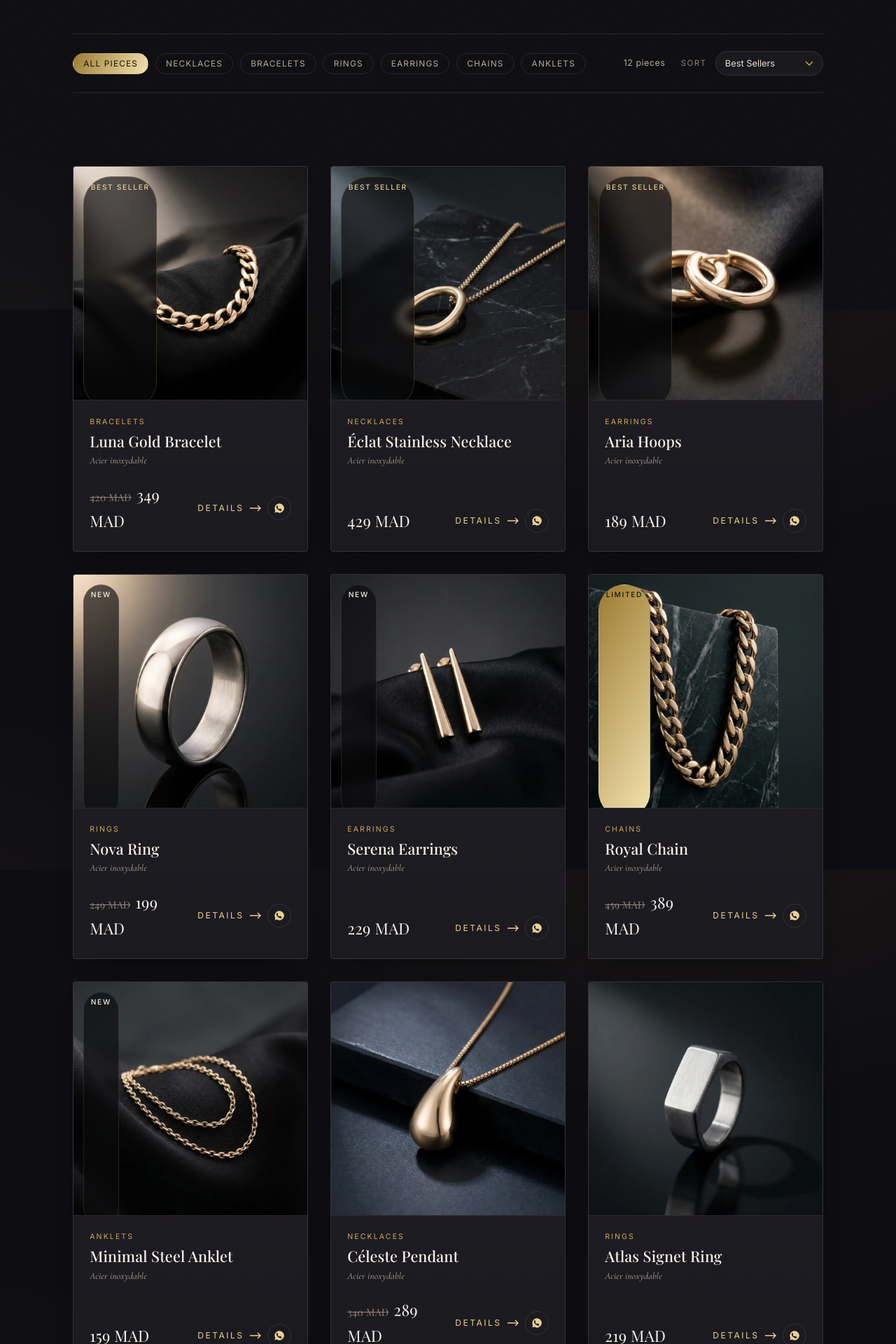
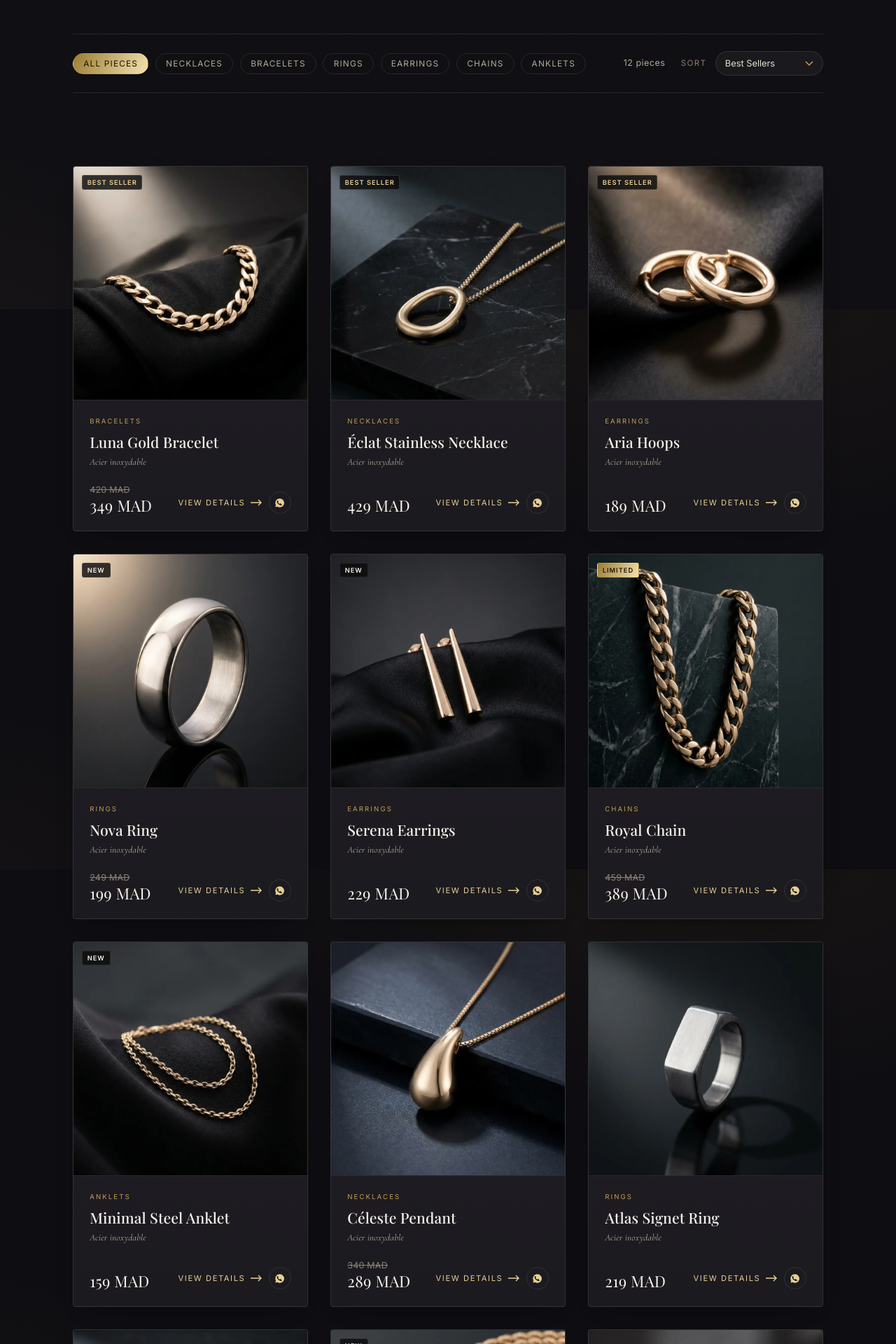
Before and after one commit to aminezalarh-code/maison-eclat, a PHP site: page /collections.html?sort=best in a window 1280 px wide. Shown: the part 358-2278 px from the top of the page at 70% size. Run offline with PHP 8.4, Linux system fonts and the light colour scheme; some web fonts are replaced.

Commit message:
Fix Best Sellers cards: compact corner badge (was stretching full image), stacked no-wrap price, balanced CTA row that wraps gracefully, refined typography

```diff
--- a/js/app.js
+++ b/js/app.js
@@ -292,6 +292,7 @@ function badgeClass(b) { return b === 'New' ? 'new' : b === 'Limited' ? 'limited
 function productCard(p, delay = 0) {
   const badge = p.badge ? `<span class="product-badge ${badgeClass(p.badge)}">${p.badge}</span>` : '';
   const old = p.oldPrice ? `<s>${formatPrice(p.oldPrice)}</s>` : '';
+  const priceBlock = `<div class="product-card__price">${old}<span class="now">${formatPrice(p.price)}</span></div>`;
   return `<article class="product-card" data-reveal data-delay="${delay}">
     <div class="product-card__media">
       <a href="product.html?id=${p.id}" aria-label="${p.name}">${productMedia(p)}</a>
@@ -305,9 +306,9 @@ function productCard(p, delay = 0) {
       <h3 class="product-card__name"><a href="product.html?id=${p.id}">${p.name}</a></h3>
       <div class="product-card__mat">${p.material}</div>
       <div class="product-card__foot">
-        <div class="product-card__price">${old}${formatPrice(p.price)}</div>
+        ${priceBlock}
         <div class="product-card__actions">
-          <a class="link-arrow" href="product.html?id=${p.id}">Details ${ICONS.arrow}</a>
+          <a class="link-arrow" href="product.html?id=${p.id}">View Details ${ICONS.arrow}</a>
           <button class="card-wa" aria-label="Order ${p.name} on WhatsApp" title="Order on WhatsApp" onclick="waProduct('${p.id}')">${ICONS.wa}</button>
         </div>
       </div>
--- a/styles/main.css
+++ b/styles/main.css
@@ -489,19 +489,22 @@ body.menu-open .mobile-menu a { animation: menuIn .6s var(--ease) forwards; }
   border-bottom: 1px solid var(--line-soft);
   background: #131216;
 }
-.product-card__media > * { transition: transform .9s var(--ease); height: 100%; }
-.product-card:hover .product-card__media > * { transform: scale(1.07); }
+/* only the image holder scales/fills — never the badge or quick-add overlay */
+.product-card__media > a { display: block; height: 100%; transition: transform .9s var(--ease); }
+.product-card:hover .product-card__media > a { transform: scale(1.07); }
 .product-badge {
-  position: absolute; top: 14px; left: 14px; z-index: 3;
-  font-size: 0.64rem; letter-spacing: 0.16em; text-transform: uppercase; font-weight: 500;
-  padding: 0.5em 0.95em; border-radius: 40px;
-  background: rgba(11,11,13,0.66);
+  position: absolute; top: 12px; left: 12px; z-index: 3;
+  display: inline-flex; align-items: center; height: auto; line-height: 1;
+  font-size: 0.58rem; letter-spacing: 0.11em; text-transform: uppercase; font-weight: 600;
+  white-space: nowrap;
+  padding: 0.5em 0.72em; border-radius: 3px;
+  background: rgba(11,11,13,0.82);
   border: 1px solid var(--line);
   color: var(--gold-soft);
   backdrop-filter: blur(6px);
 }
 .product-badge.new { color: var(--ivory); border-color: var(--line-soft); }
-.product-badge.limited { color: #1a1407; border-color: transparent; background: linear-gradient(120deg, var(--gold-deep), var(--gold-bright)); }
+.product-badge.limited { color: #20180a; border-color: transparent; background: linear-gradient(120deg, var(--gold-deep), var(--gold-bright)); }
 .product-quick {
   position: absolute; left: 14px; right: 14px; bottom: 14px; z-index: 3;
   opacity: 0; transform: translateY(12px);
@@ -509,24 +512,26 @@ body.menu-open .mobile-menu a { animation: menuIn .6s var(--ease) forwards; }
 }
 .product-card:hover .product-quick { opacity: 1; transform: translateY(0); }
 .product-card__body { padding: 1.35rem 1.45rem 1.5rem; display: flex; flex-direction: column; flex: 1; }
-.product-card__cat { font-size: 0.66rem; letter-spacing: 0.2em; text-transform: uppercase; color: var(--gold); }
+.product-card__cat { font-size: 0.6rem; letter-spacing: 0.22em; text-transform: uppercase; color: var(--gold); opacity: 0.92; }
 .product-card__name {
-  font-family: var(--display); font-size: 1.35rem; color: var(--ivory);
-  margin-top: 0.45rem; font-weight: 500;
+  font-family: var(--display); font-size: 1.32rem; color: var(--ivory);
+  margin-top: 0.55rem; font-weight: 500; line-height: 1.2;
 }
 .product-card__name a:hover { color: var(--gold-soft); }
-.product-card__mat { font-size: 0.83rem; color: var(--muted); margin-top: 0.4rem; font-style: italic; font-family: var(--serif); }
-.product-card__foot { display: flex; align-items: center; justify-content: space-between; margin-top: auto; padding-top: 1.15rem; gap: 0.8rem; }
-.product-card__price { font-family: var(--display); font-size: 1.4rem; color: var(--ivory); letter-spacing: 0.01em; }
-.product-card__price s { color: var(--muted-2); font-size: 0.9rem; margin-right: 0.45rem; }
-.product-card__actions { display: flex; align-items: center; gap: 0.5rem; }
+.product-card__mat { font-size: 0.82rem; color: var(--muted); margin-top: 0.4rem; font-style: italic; font-family: var(--serif); }
+.product-card__foot { display: flex; flex-wrap: wrap; align-items: flex-end; justify-content: space-between; margin-top: auto; padding-top: 1.3rem; gap: 0.7rem 0.9rem; }
+.product-card__price { display: flex; flex-direction: column; line-height: 1.1; }
+.product-card__price s { color: var(--muted-2); font-size: 0.78rem; white-space: nowrap; margin-bottom: 0.2rem; font-family: var(--sans); letter-spacing: 0.02em; }
+.product-card__price .now { font-family: var(--display); font-size: 1.4rem; color: var(--ivory); white-space: nowrap; letter-spacing: 0.01em; }
+.product-card__actions { display: flex; align-items: center; gap: 0.55rem; flex-shrink: 0; margin-left: auto; }
+.product-card__actions .link-arrow { font-size: 0.7rem; letter-spacing: 0.14em; }
 .card-wa {
-  width: 34px; height: 34px; display: grid; place-items: center; flex-shrink: 0;
+  width: 32px; height: 32px; display: grid; place-items: center; flex-shrink: 0;
   border: 1px solid var(--line-soft); border-radius: 50%; color: var(--gold-soft);
   transition: border-color .3s var(--ease), color .3s var(--ease), background .3s var(--ease);
 }
 .card-wa:hover { border-color: var(--gold); background: rgba(201,162,75,0.08); }
-.card-wa svg { width: 16px; height: 16px; }
+.card-wa svg { width: 15px; height: 15px; }
 
 /* ---------- Material / values section ---------- */
 .material {
```
